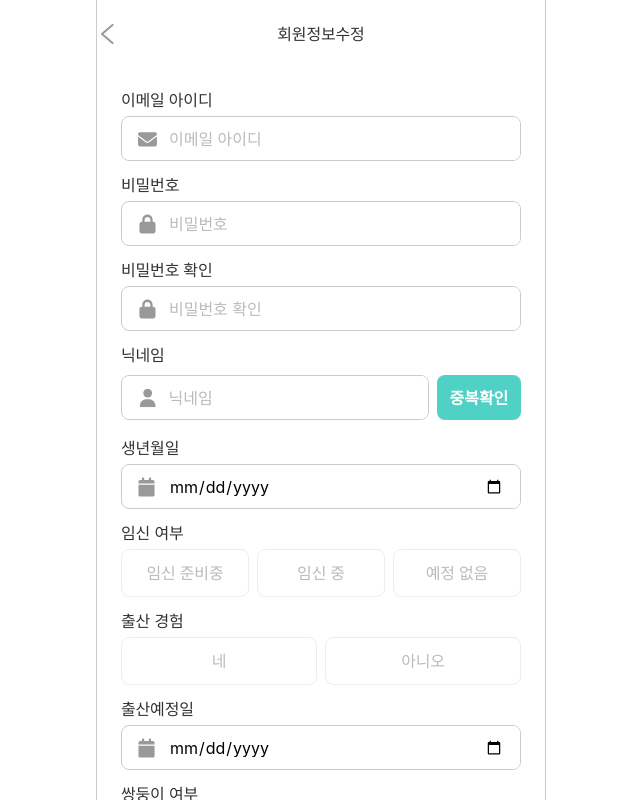
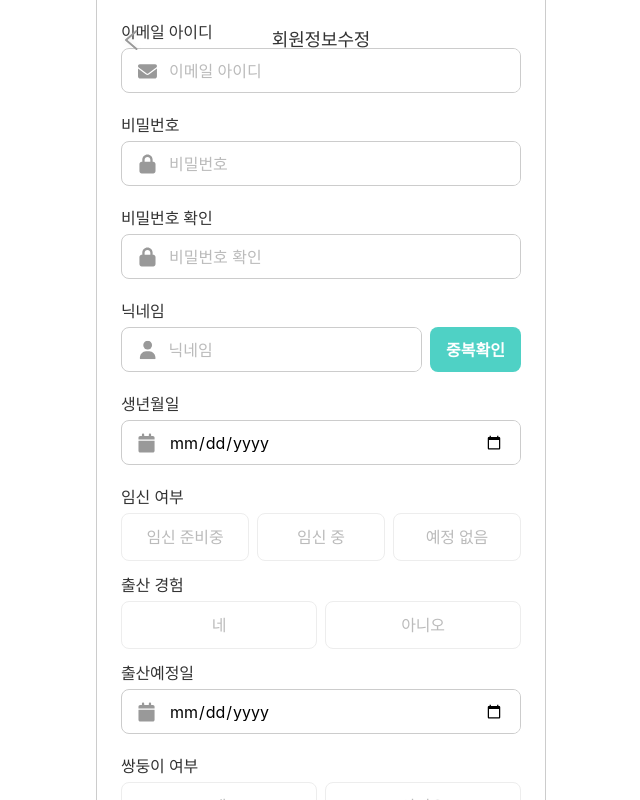
Before and after one commit to WomanTech2025-MoWo/MoWo_FE, a React (Create React App) app: page /profile in a window 1280 px wide. Shown: the top 800 px of the page, without its empty margins (319-959 px from the left). Built offline with nearby package versions, Linux system fonts and the light colour scheme; a web font is replaced by a local one.

Commit message:
♻️[Refactor] css 스타일 변수 적용

```diff
--- a/src/components/inputs/InputField.tsx
+++ b/src/components/inputs/InputField.tsx
@@ -11,7 +11,7 @@ type InputFieldProps = React.InputHTMLAttributes<HTMLInputElement> & {
 };
 
 export const Wrap = styled.div`
-  margin-bottom: var(--size-gap-md);
+  margin-bottom: var(--size-gap-xl);
 `;
 
 export const Label = styled.label`
--- a/src/components/inputs/InputWithButton.tsx
+++ b/src/components/inputs/InputWithButton.tsx
@@ -13,12 +13,13 @@ type InputWithButtonProps = React.ComponentProps<typeof InputField> & {
 const InputRow = styled.div`
   display: flex;
   align-items: center;
-  gap: 8px;
+  gap: var(--size-gap-xs);
 `;
 
 const CheckBtn = styled(PrimaryButton)`
-  width: 86px;
-  height: 45px;
+  width: 95px;
+  height: var(--size-height-md);
+  margin: 0;
 `;
 
 const StyledInputFlex = styled(StyledInput)``;
--- a/src/layouts/HeaderWithBack.tsx
+++ b/src/layouts/HeaderWithBack.tsx
@@ -5,14 +5,17 @@ import { WithChildren } from '../types/common';
 import IconPrevious from '../components/icons/layout/IconPrevious';
 
 const baseStyles = css`
-  height: 68px;
-  line-height: 68px;
-  padding: 0 var(--size-layout-padding);
+  height: var(--size-header-with-back);
+  line-height: var(--size-header-with-back);
+  padding: 0 var(--size-inner-padding);
 `;
 
 const Header = styled.header`
   ${baseStyles}
-  position: relative;
+  position: absolute;
+  top: 0;
+  left: 0;
+  right: 0;
   text-align: center;
   width: 100%;
 `;
@@ -29,6 +32,7 @@ const BackButton = styled.button`
 `;
 
 const Title = styled.h1`
+  font-size: var(--font-size-lg);
   font-weight: var(--font-weight-medium);
 `;
 
```
